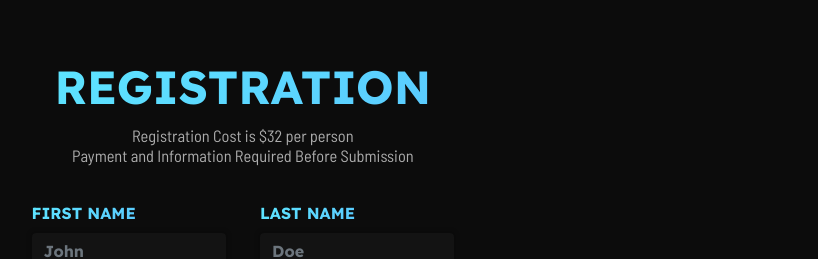
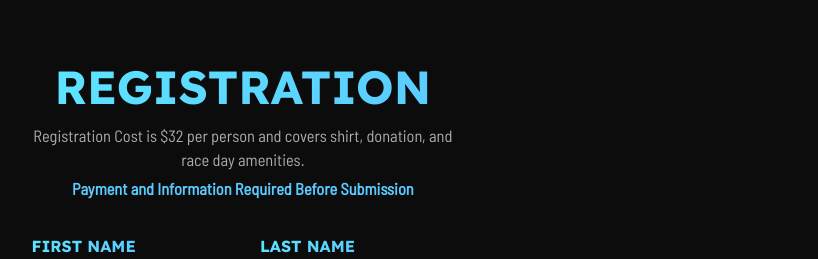
Before and after one commit to siyachoudhary/rfw-5k-2023, a React (Create React App) app: page /#/rfw-5k-2023/team in a window 1280 px wide. Shown: the part 3380-3639 px from the top of the page, without its empty margins (122-940 px from the left). Built offline with nearby package versions, Linux system fonts and the light colour scheme; no server answers; the database is empty.

Commit message:
fixed nav item sizing

```diff
--- a/src/pages/Registration.css
+++ b/src/pages/Registration.css
@@ -155,6 +155,7 @@ button {
     font-family: var(--norm);
     text-align: center;
     margin-bottom: 4vh;
+    margin-top: 1vh;
   }
 
 @media screen and (max-width: 990px) {
--- a/src/pages/Registration.js
+++ b/src/pages/Registration.js
@@ -121,8 +121,8 @@ export const Registration = () => {
         <div className = 'registrationSection' id="registration">
             <div className = 'formSection'>
                 <h1 className = 'labels registrationSectionHeader'>REGISTRATION</h1>
-                <p className = "desc">Registration Cost is $32 per person</p>
-                <p className = "requirements">Payment and Information Required Before Submission</p>
+                <p className = "desc">Registration Cost is $32 per person and covers shirt, donation, and race day amenities.</p>
+                <p className = "requirements"><b>Payment and Information Required Before Submission</b></p>
                 <form>
                     <div className="form-row firstname">
                         <div className="form-group col-md-6">
```
